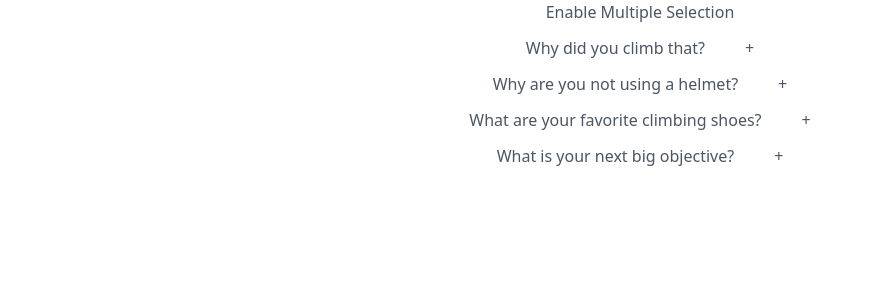
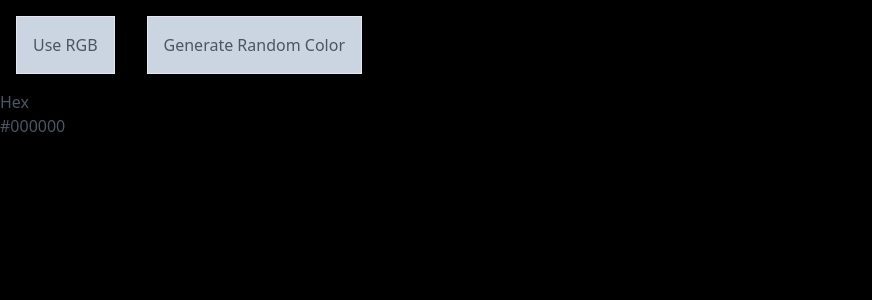
Before and after one commit to connorwarme/rtrain, a React (Vite) app: page / in a window 1280 px wide. Shown: the top 300 px of the page, without its empty margins (0-872 px from the left). Built offline with nearby package versions, Linux system fonts and the light colour scheme.

Commit message:
Finish building random color generator (hex and rgb)

```diff
--- a/src/App.jsx
+++ b/src/App.jsx
@@ -1,13 +1,15 @@
 import { useState } from 'react'
 import { Link } from 'react-router-dom'
 import Accordion from './components/accordion'
+import RandomColor from './components/color'
 
 import './App.css'
 
 function App() {
   return (
     <div>
-      <Accordion />
+      {/* <Accordion /> */}
+      <RandomColor />
     </div>
   )
 }
--- a/src/components/color/index.jsx
+++ b/src/components/color/index.jsx
@@ -18,9 +18,9 @@ const RandomColor = () => {
 
     let value = '#'
     for (let i=0; i<6; i++) {
-      value += hexRange(generateRandomNumber(hexRange.length))
+      value += hexRange[generateRandomNumber(hexRange.length)]
     }
-
+    setRgbValue('')
     setHexValue(value)
   }
 
@@ -29,7 +29,8 @@ const RandomColor = () => {
     const g = generateRandomNumber(256)
     const b = generateRandomNumber(256)
 
-
+    setHexValue('')
+    setRgbValue(`rgb(${r}, ${g}, ${b})`)
   }
 
   const handleGenerateColor = () => {
@@ -41,9 +42,13 @@ const RandomColor = () => {
   }
 
   return (
-    <div style={{backgroundColor: hexColor ? hexValue : rgbValue}}>
-      <button>{ hexColor ? 'Use RGB' : 'Use Hex' }</button>
-      <button>Generate Random Color</button>
+    <div style={{backgroundColor: hexColor ? hexValue : rgbValue, height: '100vh'}}>
+      <button onClick={handleChangeColor} className='p-4 m-4 border bg-slate-300'>{ hexColor ? 'Use RGB' : 'Use Hex' }</button>
+      <button onClick={(handleGenerateColor)} className='p-4 m-4 border bg-slate-300'>Generate Random Color</button>
+      <div>
+        <h1>{hexColor ? 'Hex' : 'RGB'}</h1>
+        <h3>{hexColor ? hexValue : rgbValue}</h3>
+      </div>
     </div>
   )
 }
```
